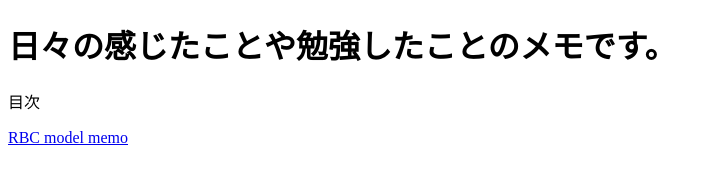
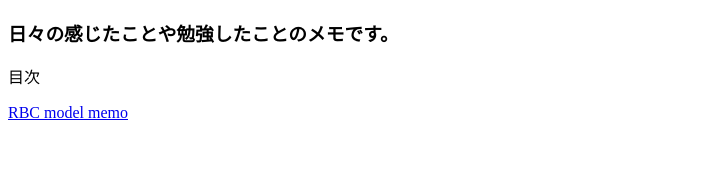
Before and after one commit to minamimachi-diary/diary, a plain HTML site: page index.html in a window 1280 px wide. Shown: the whole page, without its empty margins (0-712 px from the left). Drawn offline with Linux system fonts and the light colour scheme.

Commit message:
Update index.html

```diff
--- a/index.html
+++ b/index.html
@@ -5,7 +5,7 @@
   <title>日々雑感</title>
 </head>
 <body>
-  <h1>日々の感じたことや勉強したことのメモです。</h1>
+  <h3>日々の感じたことや勉強したことのメモです。</h3>
   <p>目次</p>
   <!-- 以下にリンクの例を示します -->
   <a href="RBC_memo.html">RBC model memo</a>
```
